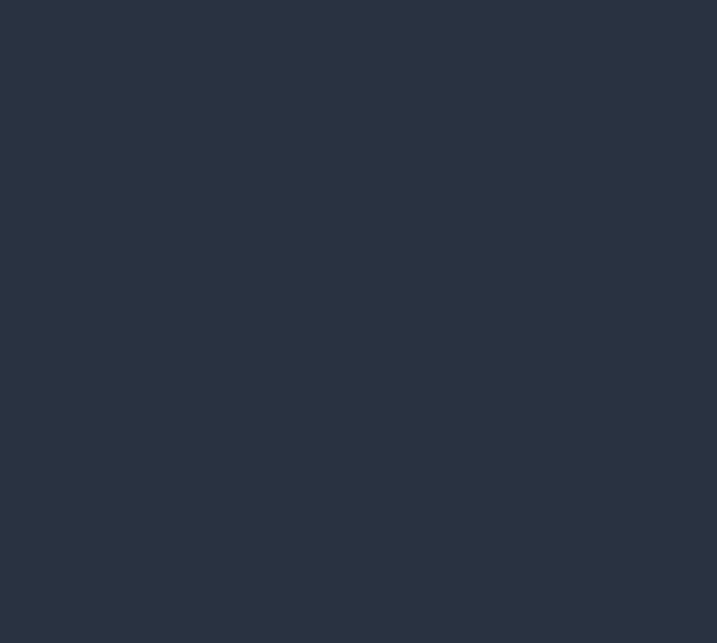
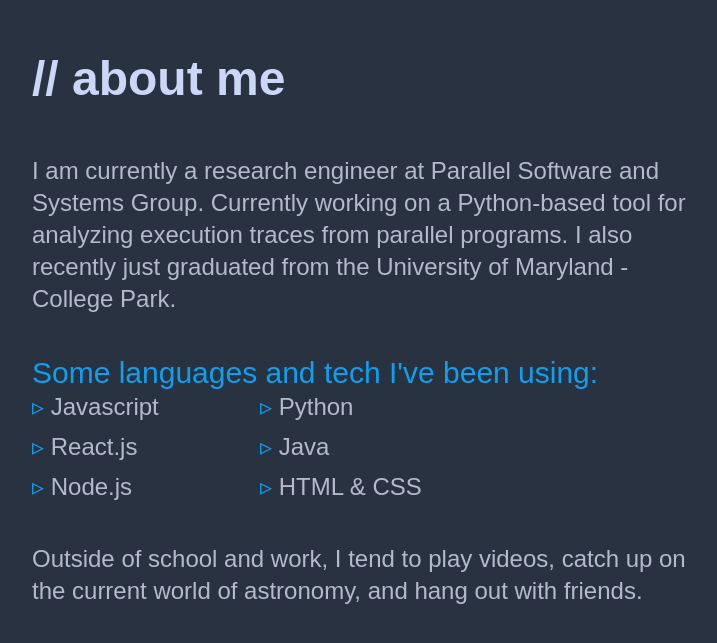
Before and after one commit to jordanmarry/jordanmarry.github.io, a Next.js app: page / in a window 1280 px wide. Shown: the part 965-1608 px from the top of the page, without its empty margins (288-1005 px from the left). Before the commit the page ends 1008 px from the top, so only its background shows below. Built offline with nearby package versions, Linux system fonts and the light colour scheme; a web font is replaced by a local one.

Commit message:
added about page

```diff
--- /dev/null
+++ b/src/components/About.js
@@ -0,0 +1,42 @@
+import React from 'react';
+
+const About = () => {
+
+    const skills = [
+        "Javascript",
+        "Python",
+        "React.js",
+        "Java",
+        "Node.js",
+        "HTML & CSS"
+    ];
+
+    return (
+        <div id='about' className='flex flex-col pb-16'>
+            <h1>
+                {"// about me"}
+            </h1>
+            <p className='max-w-full text-2xl text-grey md:max-w-2xl pb-10'>
+                I am currently a research engineer at Parallel Software and Systems Group.
+                Currently working on a Python-based tool for analyzing execution traces from
+                parallel programs. I also recently just graduated from the University of Maryland -
+                College Park.
+            </p>
+            <p className='text-3xl text-light-blue'>Some languages and tech I&apos;ve been using:</p>
+            <ul className='text-xl xl:text-2xl text-grey grid grid-cols-2 gap-2 max-w-md pb-10'>
+                {skills.map(skill =>
+                    <li key={skill}>
+                        <span className='text-light-blue'>▹ </span>
+                        {skill}
+                    </li>
+                )}
+            </ul>
+            <p className='max-w-full text-2xl text-grey md:max-w-2xl pb-10'>
+                Outside of school and work, I tend to play videos, catch up on the current
+                world of astronomy, and hang out with friends.
+            </p>
+        </div>
+    )
+}
+
+export default About;
--- a/src/pages/index.js
+++ b/src/pages/index.js
@@ -1,6 +1,6 @@
 import Head from 'next/head';
 import Intro from "../components/Intro";
-// import About from "../components/About";
+import About from "../components/About";
 // import Experience from '../components/Experience';
 // import Project from '../components/Project';
 // import Footer from '../components/Footer';
@@ -14,8 +14,8 @@ export default function Home() {
         <link rel="icon" href="/fav.png" />
       </Head>
       <Intro />
-      {/* <About />
-      <Experience />
+      <About />
+      {/* <Experience />
       <Project />
       <Footer /> */}
     </div>
```
